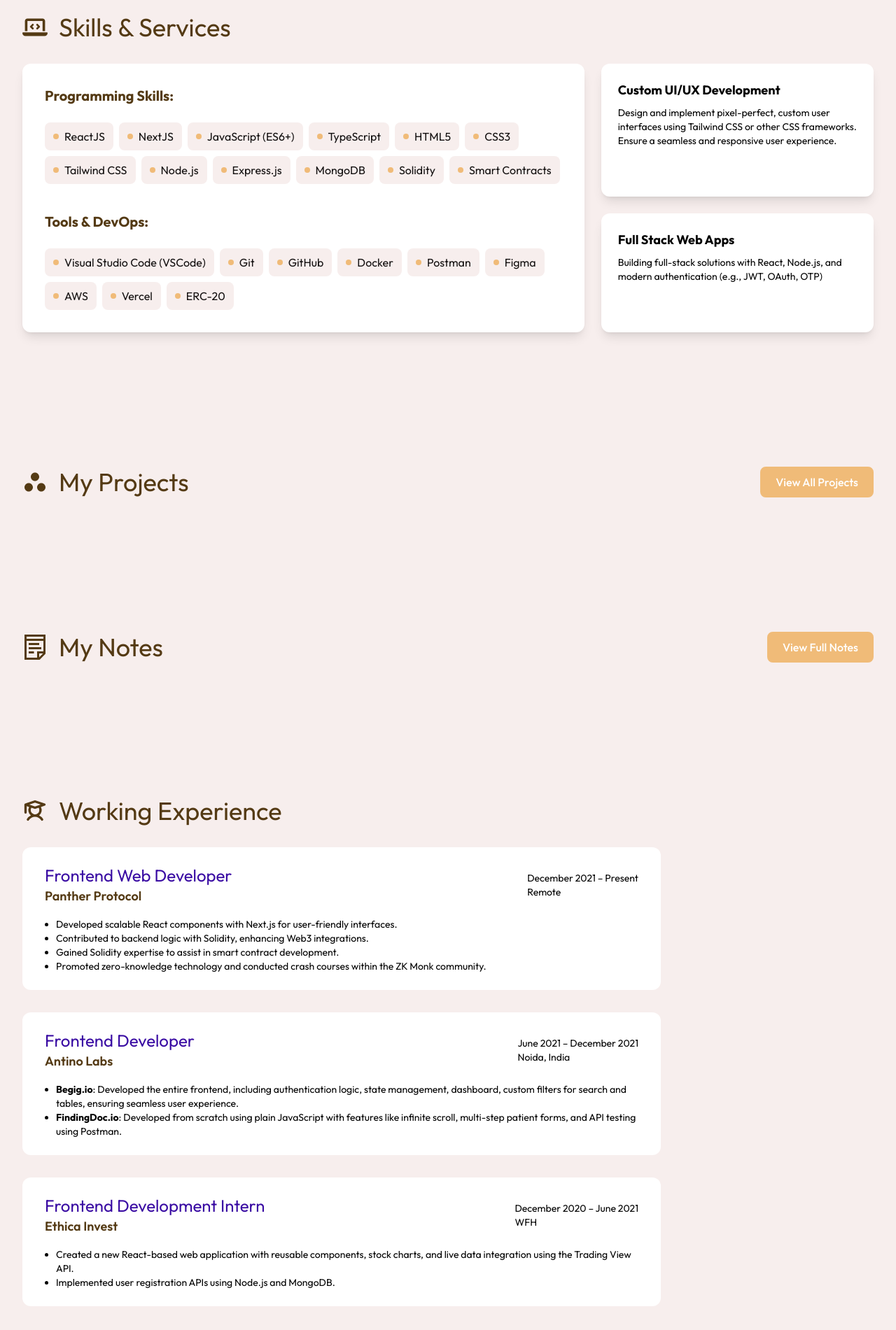
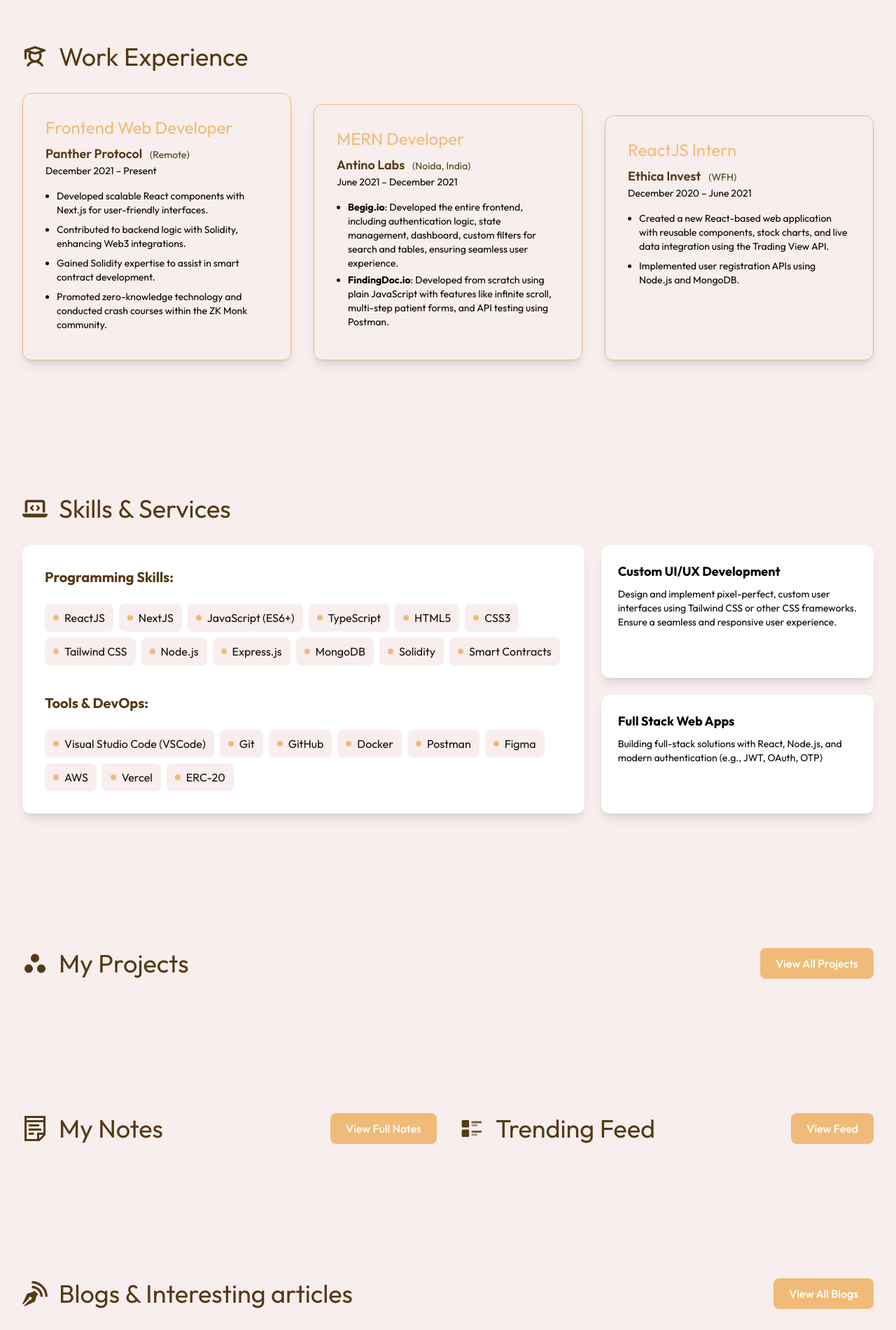
Before and after one commit to ethicalhub/yasir-etc, a Next.js app: page / in a window 1280 px wide. Shown: the part 760-2661 px from the top of the page at 70% size. Built offline with nearby package versions, Linux system fonts and the light colour scheme.

Commit message:
feat(setup): experience section setup

```diff
--- a/app/(root)/page.tsx
+++ b/app/(root)/page.tsx
@@ -14,11 +14,14 @@
     <main className="container relative max-w-7xl">
       <Navbar />
       <HeroSection />
+      <ExperienceSection />
       <SkillSection />
       <MyProjects />
-      <MyNotes />
-      <ExperienceSection />
-      <TrendingFeed />
+      <div className="grid grid-cols-2 gap-8">
+        <MyNotes />
+        <TrendingFeed />
+      </div>
+
       <MyBlog />
       <ContactMe />
       <Footer />
--- a/components/sections/ExperienceSection.tsx
+++ b/components/sections/ExperienceSection.tsx
@@ -7,14 +7,22 @@
 
 const ExperienceSection = () => {
   return (
-    <section className="flex w-full flex-col gap-8 py-24 lg:w-3/4 ">
+    <section className="flex w-full flex-col gap-8 py-24">
       <h3 className="flex-align-center gap-4 text-4xl text-primary">
         <PiStudentBold />
-        <span>Working Experience</span>
+        <span>Work Experience</span>
       </h3>
-      {workExperience?.map((experience) => {
-        return <ExperienceCard key={experience.company} data={experience} />;
-      })}
+      <div className="grid grid-cols-3 gap-8">
+        {workExperience?.map((experience, index) => {
+          return (
+            <ExperienceCard
+              key={experience.company}
+              data={experience}
+              index={index}
+            />
+          );
+        })}
+      </div>
     </section>
   );
 };
--- a/components/sections/HeroSection.tsx
+++ b/components/sections/HeroSection.tsx
@@ -10,7 +10,7 @@
 const HeroSection = () => {
   const { height, width, src, alt } = ImageConstant.PROFILE_ICON;
   return (
-    <section className="flex min-h-[70vh] w-full flex-col justify-center gap-8 py-24  lg:w-3/4">
+    <section className="flex min-h-[70vh] w-full flex-col justify-center gap-8 py-24 ">
       <div className="flex-align-center gap-3">
         <Image
           className="size-16 rounded-full"
@@ -24,8 +24,8 @@
           <p className="font-light">Frontend Developer | Next.js | Web3</p>
         </div>
       </div>
-      <div className="py-2">
-        <p className="w-full text-justify text-3xl font-extralight leading-snug">
+      <div className="grid grid-cols-3 py-2">
+        <p className="col-span-2 w-full text-justify text-3xl font-extralight leading-snug">
           A software engineer with <strong>3+ years of experience</strong> in
           frontend development using{" "}
           <strong>Javascript, ReactJS, NextJS</strong> and{" "}
--- a/components/uiComponent/ExperienceCard.tsx
+++ b/components/uiComponent/ExperienceCard.tsx
@@ -1,29 +1,36 @@
 import React from "react";
 
-const ExperienceCard = ({ data }) => {
+const ExperienceCard = ({ data, index }) => {
   return (
-    <div className="rounded-xl bg-white px-8 py-6">
-      <div className="flex-align-center justify-between gap-4">
-        <div className="">
-          <p className="text-2xl text-blue">{data.role}</p>
-          <p className="text-lg font-semibold text-primary">{data.company}</p>
-        </div>
+    <div
+      className="rounded-xl border border-secondary p-8 shadow-lg hover:shadow-xl"
+      style={{ marginTop: `${index}rem` }}
+    >
+      <div className="">
+        <p className="mb-2 text-2xl text-secondary">{data.role}</p>
+        <p className="text-lg font-semibold text-primary">
+          {data.company}
+          <span className="pl-2 text-sm font-normal"> ({data.location})</span>
+        </p>
+      </div>
 
-        <div className="text-sm">
-          <p>{data.duration}</p>
-          <p>{data.location}</p>
-        </div>
+      <div className="text-sm">
+        <p>{data.duration}</p>
       </div>
 
       <div className="mt-4">
         <ul className="list-disc pl-4 text-sm">
-          {data.responsibilities?.map((resp, i) => <li key={i}>{resp}</li>)}
+          {data.responsibilities?.map((resp, i) => (
+            <li className="mb-2" key={i}>
+              {resp}
+            </li>
+          ))}
         </ul>
 
         {data.projects && (
           <ul className="list-disc pl-4 text-sm">
             {data.projects.map((project, i) => (
-              <li key={i}>
+              <li key={i} className="mb-1">
                 <strong>{project.name}</strong>: {project.details}
               </li>
             ))}
--- a/constants/StaticData.js
+++ b/constants/StaticData.js
@@ -14,7 +14,7 @@
   {
     company: "Antino Labs",
     location: "Noida, India",
-    role: "Frontend Developer",
+    role: "MERN Developer",
     duration: "June 2021 – December 2021",
     projects: [
       {
@@ -32,7 +32,7 @@
   {
     company: "Ethica Invest",
     location: "WFH",
-    role: "Frontend Development Intern",
+    role: "ReactJS Intern",
     duration: "December 2020 – June 2021",
     responsibilities: [
       "Created a new React-based web application with reusable components, stock charts, and live data integration using the Trading View API.",
```
